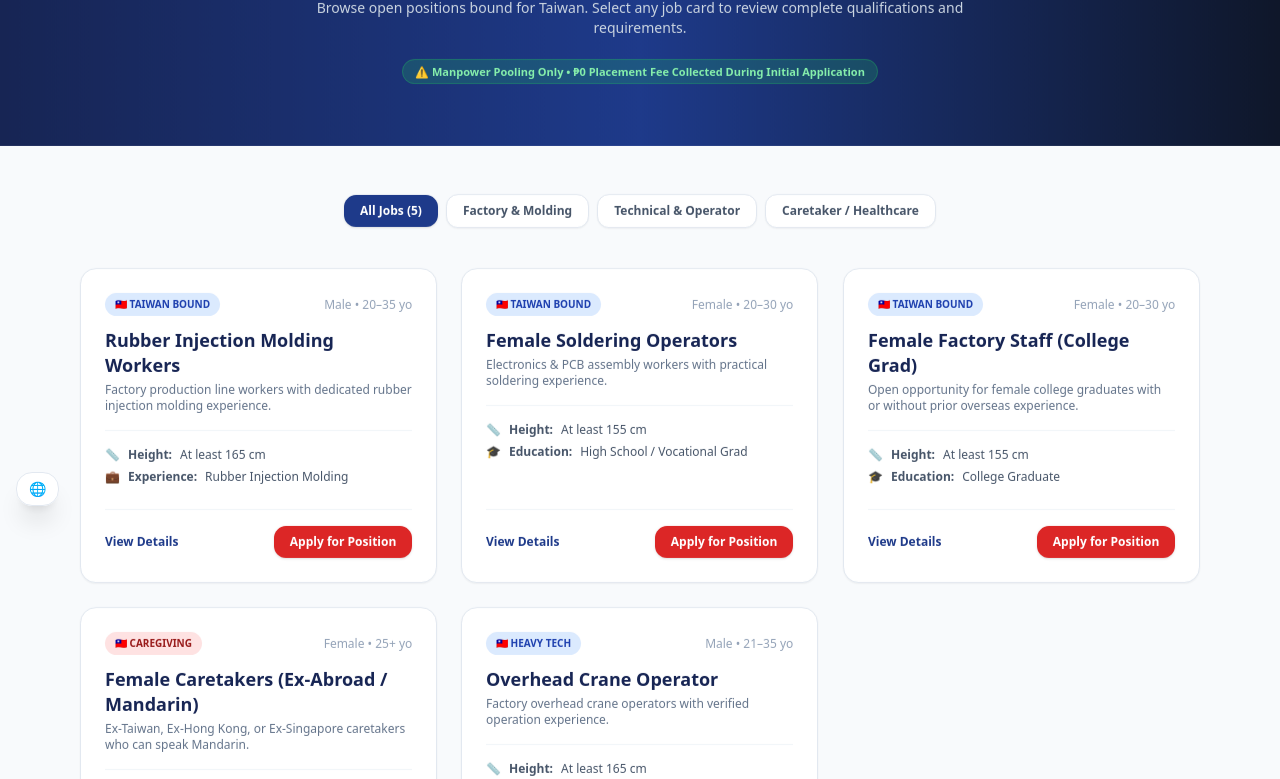
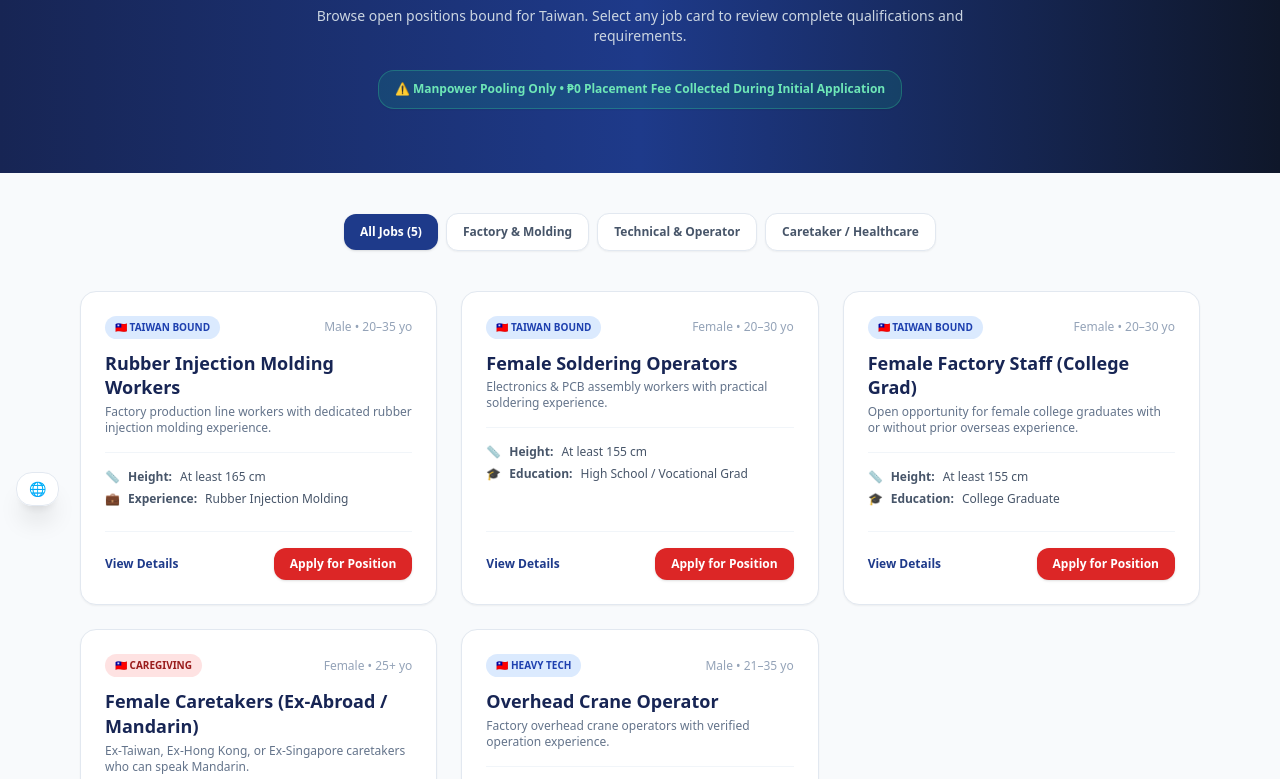
Before and after one commit to danilobrenio21/nfc-portal, a plain HTML site: page jobs.html in a window 1280 px wide. Shown: the part 278-1057 px from the top of the page. Drawn offline with nearby package versions, Linux system fonts and the light colour scheme.

Commit message:
Update jobs.html

```diff
--- a/jobs.html
+++ b/jobs.html
@@ -35,9 +35,8 @@
     /* Scroll Reveal */
     .reveal {
       opacity: 0;
-      transform: translateY(24px);
-      transition: opacity 0.6s cubic-bezier(0.16, 1, 0.3, 1), transform 0.6s cubic-bezier(0.16, 1, 0.3, 1);
-      will-change: opacity, transform;
+      transform: translateY(20px);
+      transition: opacity 0.5s ease-out, transform 0.5s ease-out;
     }
     .reveal.active {
       opacity: 1;
@@ -126,37 +125,39 @@
 
   <!-- BANNER -->
   <section class="bg-gradient-to-r from-blue-950 via-blue-900 to-slate-900 text-white py-12 sm:py-16 px-4 text-center reveal">
-    <div class="max-w-4xl mx-auto space-y-3">
+    <div class="max-w-4xl mx-auto space-y-4">
       <span class="inline-block text-xs font-bold tracking-widest text-amber-400 uppercase bg-amber-400/10 px-3.5 py-1.5 rounded-full border border-amber-400/30">
         📢 Active Recruitment Batches
       </span>
       <h1 class="text-3xl sm:text-4xl font-black">Official Job Vacancies</h1>
-      <p class="text-slate-300 text-xs sm:text-sm max-w-2xl mx-auto">
+      <p class="text-slate-300 text-xs sm:text-sm max-w-2xl mx-auto leading-relaxed">
         Browse open positions bound for Taiwan. Select any job card to review complete qualifications and requirements.
       </p>
-      <div class="pt-2">
-        <span class="text-[11px] font-bold bg-green-500/20 text-green-300 px-3 py-1 rounded-full border border-green-500/30">
+
+      <!-- FIXED RESPONSIVE GREEN ADVISORY BADGE -->
+      <div class="pt-2 px-2 flex justify-center">
+        <div class="bg-emerald-500/15 border border-emerald-400/30 text-emerald-300 text-xs font-bold px-4 py-2.5 rounded-2xl max-w-xl text-center leading-snug shadow-sm">
           ⚠️ Manpower Pooling Only • ₱0 Placement Fee Collected During Initial Application
-        </span>
+        </div>
       </div>
     </div>
   </section>
 
   <!-- JOB LISTINGS SECTION -->
-  <main class="max-w-6xl mx-auto px-4 py-12 flex-grow">
+  <main class="max-w-6xl mx-auto px-4 py-10 flex-grow">
 
     <!-- Filter Tags -->
     <div class="flex flex-wrap items-center justify-center gap-2 mb-10 reveal">
-      <button onclick="filterJobs('all')" class="filter-btn active bg-blue-900 text-white text-xs font-bold px-4 py-2 rounded-xl shadow cursor-pointer">
+      <button onclick="filterJobs('all')" class="filter-btn active bg-blue-900 text-white text-xs font-bold px-4 py-2.5 rounded-xl shadow cursor-pointer">
         All Jobs (5)
       </button>
-      <button onclick="filterJobs('factory')" class="filter-btn bg-white text-slate-600 hover:bg-slate-100 text-xs font-bold px-4 py-2 rounded-xl border border-slate-200 shadow-sm cursor-pointer">
+      <button onclick="filterJobs('factory')" class="filter-btn bg-white text-slate-600 hover:bg-slate-100 text-xs font-bold px-4 py-2.5 rounded-xl border border-slate-200 shadow-sm cursor-pointer">
         Factory & Molding
       </button>
-      <button onclick="filterJobs('technical')" class="filter-btn bg-white text-slate-600 hover:bg-slate-100 text-xs font-bold px-4 py-2 rounded-xl border border-slate-200 shadow-sm cursor-pointer">
+      <button onclick="filterJobs('technical')" class="filter-btn bg-white text-slate-600 hover:bg-slate-100 text-xs font-bold px-4 py-2.5 rounded-xl border border-slate-200 shadow-sm cursor-pointer">
         Technical & Operator
       </button>
-      <button onclick="filterJobs('caregiver')" class="filter-btn bg-white text-slate-600 hover:bg-slate-100 text-xs font-bold px-4 py-2 rounded-xl border border-slate-200 shadow-sm cursor-pointer">
+      <button onclick="filterJobs('caregiver')" class="filter-btn bg-white text-slate-600 hover:bg-slate-100 text-xs font-bold px-4 py-2.5 rounded-xl border border-slate-200 shadow-sm cursor-pointer">
         Caretaker / Healthcare
       </button>
     </div>
@@ -297,7 +298,7 @@
       </button>
 
       <div id="modal-content">
-        <!-- Content inserted dynamically by JavaScript -->
+        <!-- Dynamic content via JS -->
       </div>
     </div>
   </div>
@@ -314,7 +315,7 @@
       <div class="text-center md:text-right space-y-2">
         <div class="flex items-center justify-center md:justify-end gap-3">
           <span class="text-slate-300 font-medium">Follow Us:</span>
-          <a href="https://www.facebook.com/share/1V5EraQai2/?mibextid=wwXIfr" target="_blank" rel="noopener noreferrer" class="text-white hover:text-blue-400 hover:scale-110 transition duration-200" aria-label="Facebook Page">
+          <a href="https://www.facebook.com/share/19Qor4aPka/?mibextid=wwXIfr" target="_blank" rel="noopener noreferrer" class="text-white hover:text-blue-400 hover:scale-110 transition duration-200" aria-label="Facebook Page">
             <svg class="w-5 h-5 fill-current" viewBox="0 0 24 24"><path d="M24 12.073c0-6.627-5.373-12-12-12s-12 5.373-12 12c0 5.99 4.388 10.954 10.125 11.854v-8.385H7.078v-3.47h3.047V9.43c0-3.007 1.792-4.669 4.533-4.669 1.312 0 2.686.235 2.686.235v2.953H15.83c-1.491 0-1.956.925-1.956 1.874v2.25h3.328l-.532 3.47h-2.796v8.385C19.612 23.027 24 18.062 24 12.073z"/></svg>
           </a>
         </div>
@@ -327,7 +328,7 @@
     </div>
   </footer>
 
-  <!-- FLOATING LANGUAGE SELECTOR (LOWER LEFT CORNER) -->
+  <!-- FLOATING LANGUAGE SELECTOR -->
   <div id="google_translate_element" class="fixed bottom-4 left-4 z-50 bg-white/95 backdrop-blur-md border border-slate-200 shadow-xl rounded-2xl px-3 py-1.5 flex items-center gap-1.5">
     <span class="text-sm select-none">🌐</span>
   </div>
@@ -455,7 +456,6 @@
       document.body.style.overflow = 'auto';
     }
 
-    // Filter Buttons logic
     function filterJobs(category) {
       const items = document.querySelectorAll('.job-item');
       const buttons = document.querySelectorAll('.filter-btn');
```
